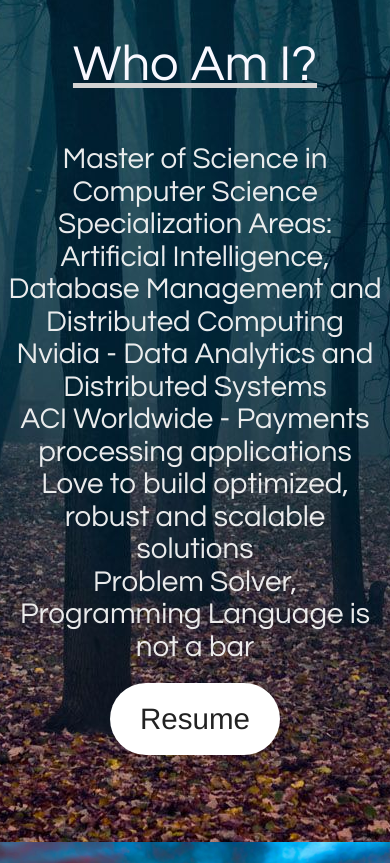
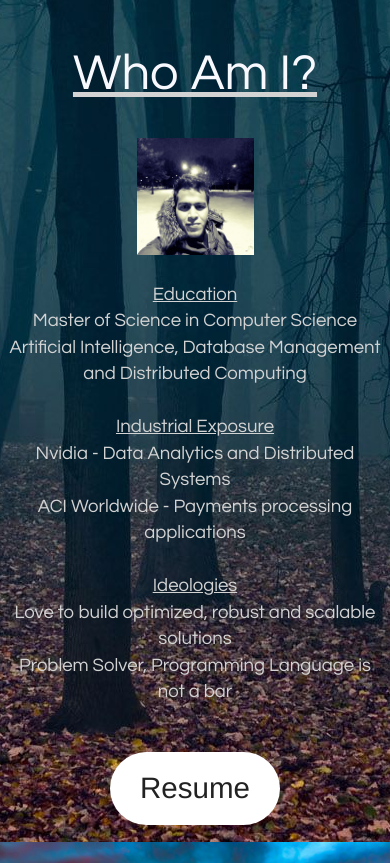
Before and after one commit to singh-akash/singh-akash-webdev, a website: page public/index.html in a window 390 px wide. Shown: the part 846-1709 px from the top of the page. Drawn offline with nearby package versions, Linux system fonts and the light colour scheme.

Commit message:
Adding profile picture for mobile

```diff
--- a/public/homepage/css/styles.css
+++ b/public/homepage/css/styles.css
@@ -544,8 +544,12 @@ img::-moz-selection {
     font-size: 6vh;
 }
 
-.view-height-5 {
-    font-size: 5vh;
+.view-height-li {
+    font-size: 3.0vh;
+}
+
+.view-height-li-sm {
+    font-size: 2.2vh;
 }
 
 .view-height-7 {
@@ -606,7 +610,7 @@ a:hover {
 }
 
 .pad-ends-8 {
-    margin-top: -6vh;
+    margin-top: -5vh;
     padding-left: 8px;
     padding-right: 8px;
 }
@@ -622,3 +626,8 @@ a:hover {
 .white {
     color: ghostwhite;
 }
+
+.img-width{
+    width: 30vw;
+    height: 30vw;
+}
--- a/public/index.html
+++ b/public/index.html
@@ -31,7 +31,7 @@
                         <a class="page-scroll" href="#intro">Intro</a>
                     </li>
                     <li>
-                        <a class="page-scroll" href="#code-links">Web Development</a>
+                        <a class="page-scroll" href="#code-links">My Work</a>
                     </li>
                     <li>
                         <a class="page-scroll" href="#contact">Contact</a>
@@ -56,52 +56,65 @@
             <div class = "container">
                 <div class="row">
                     <div class="text-center pad-ends-8">
+                        <div class="wow text-faded view-height-li">
                             <u><h1 class="view-height-7 bold white">Who Am I?</h1></u>
                             <br>
-                        <h3 class="bolder wow text-faded view-height-5">
+                            <u class="bolder">Education</u>
+                                <br>
                                 Master of Science in Computer Science
                                 <br>
-                            Specialization Areas:
+                                Artificial Intelligence, Database Management and Distributed Computing
                                 <br>
-                            Artificial Intelligence, Database Management and Distributed Computing
+                                <br>
+                            <u class="bolder">Industrial Exposure</u>
                             <br>
                                 Nvidia - Data Analytics and Distributed Systems
                             <br>
                                 ACI Worldwide - Payments processing applications
                             <br>
+                            <br>
+                            <u class="bolder">Ideologies</u>
+                            <br>
                                 Love to build optimized, robust and scalable solutions
                             <br>
                                 Problem Solver, Programming Language is not a bar
                             <br>
-                        </h3>
                             <br>
                             <h1><a href="homepage/media/Singh_Akash.pdf" target="_blank" class="btn btn-default btn-xl page-scroll view-height-3">Resume</a></h1>
                         </div>
                     </div>
                 </div>
+            </div>
         </section>
-        <section class="bg-primary-small img-responsive full-screen hidden-lg hidden-xl">
+        <section class="bg-primary-small img-responsive full-screen hidden-xl hidden-lg">
             <div class = "container">
                 <div class="row">
-                    <div class="text-center pad-ends-8">
-                        <u><h1 class="view-height-6 white bold">Who Am I?</h1></u>
+                    <div class="text-center pad-ends-8 view-height-li-sm">
+                        <u><h1 class="view-height-6 bold white">Who Am I?</h1></u>
                         <br>
-                        <h3 class="bolder wow text-faded view-height-3">
+                        <img src="homepage/media/profile.jpg" class="img-width rounded img-responsive center-block">
+                        <br>
+                        <u class="bolder">Education</u>
+                        <br>
                         Master of Science in Computer Science
                         <br>
-                            Specialization Areas:
+                        Artificial Intelligence, Database Management and Distributed Computing
                         <br>
-                            Artificial Intelligence, Database Management and Distributed Computing
+                        <br>
+                        <u class="bolder">Industrial Exposure</u>
                         <br>
                         Nvidia - Data Analytics and Distributed Systems
                         <br>
                         ACI Worldwide - Payments processing applications
                         <br>
+                        <br>
+                        <u class="bolder">Ideologies</u>
+                        <br>
                         Love to build optimized, robust and scalable solutions
                         <br>
                         Problem Solver, Programming Language is not a bar
                         <br>
-                        </h3>
+                        <br>
                         <h1><a href="homepage/media/Singh_Akash.pdf" target="_blank" class="btn btn-default btn-xl page-scroll view-height-3">Resume</a></h1>
                     </div>
                 </div>
```
Also changed, not shown: public/homepage/media/profile.jpg (added). Lines whose indentation alone changed are shown as unchanged.
